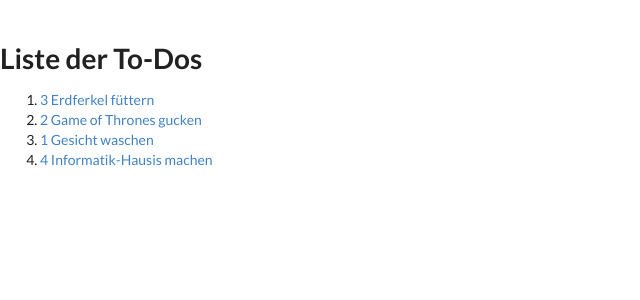
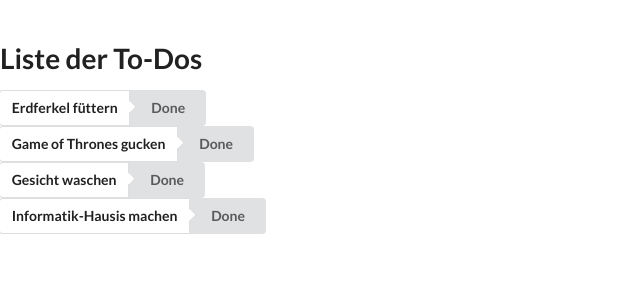
Before and after one commit to jirino1/Todo, a React (Create React App) app: page / in a window 1280 px wide. Shown: the top 300 px of the page, without its empty margins (0-640 px from the left). Built offline with nearby package versions, Linux system fonts and the light colour scheme.

Commit message:
added TodoSingle

```diff
--- a/src/components/TodoList.jsx
+++ b/src/components/TodoList.jsx
@@ -15,19 +15,22 @@ class TodoList extends Component {
     const { list } = this.props.todos;
 
     return (
-      <ol>
-        {list.map(todo => {
+        list.map(todo => {
           return (
-            <li key={todo.id}>
-              <Link to={`/todos/${todo.id}`}>
-                {todo.id} {todo.name}
-              </Link>
-            </li>
-          );
-        })}
-      </ol>
+            <div>
+            <div class="ui left labeled button" tabindex="0">
+              <a class="ui basic right pointing label">
+              {todo.name}
+              </a>
+              <div class="ui button" onClick={() => {}}>
+                 Done
+              </div>
+            </div>
+            </div>
+          )
+        })
     );
-  }
+      }
 
   render() {
     console.log(this.props);
@@ -55,6 +58,7 @@ const mapStateToProps = state => {
 
 const mapDispatchToProps = {
   getTodos: getTodos,
+
 };
 
 export default connect(mapStateToProps, mapDispatchToProps)(TodoList);
--- /dev/null
+++ b/src/components/TodoSingle.jsx
@@ -0,0 +1,5 @@
+import React, { Component } from 'react';
+
+export default function TodoSingle() {
+
+}
```
